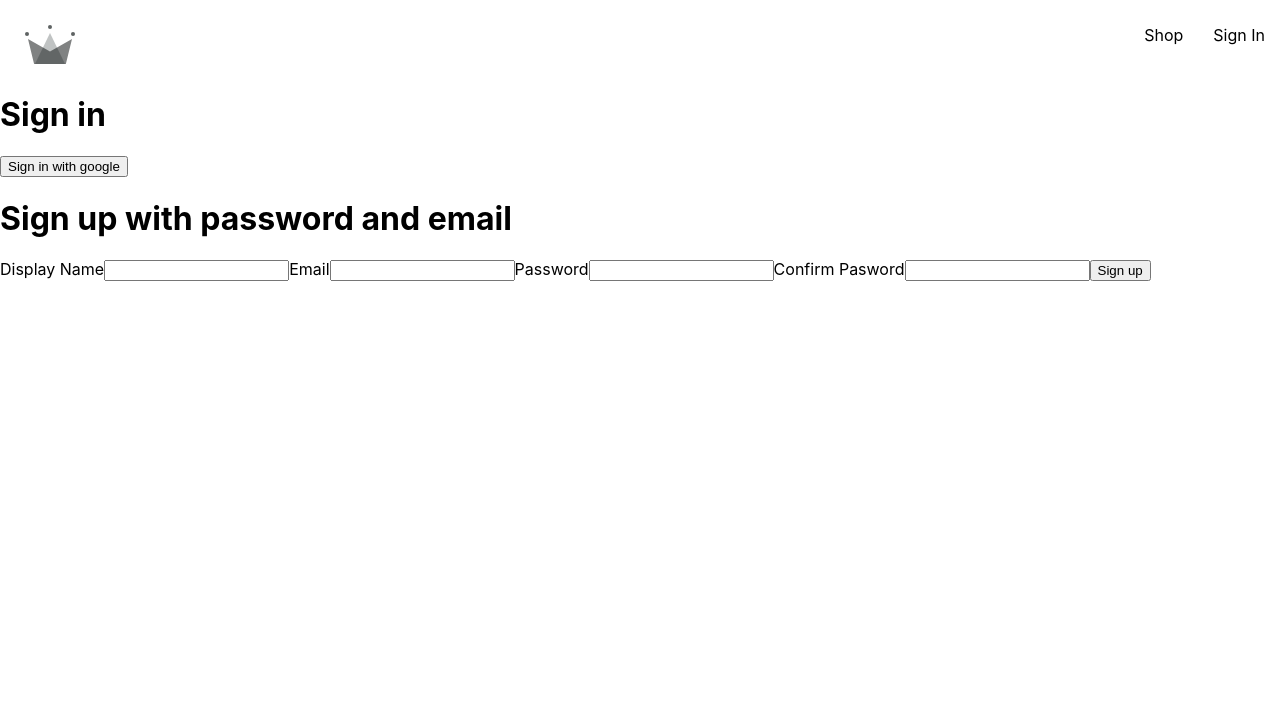
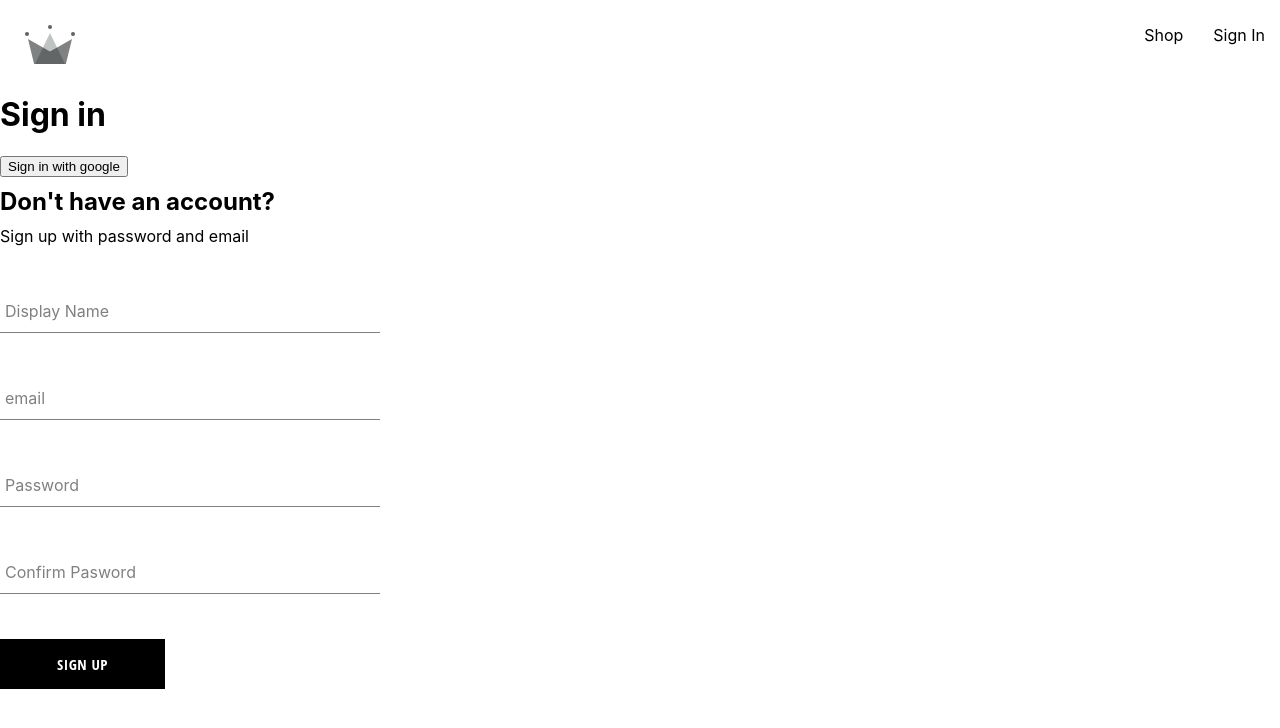
Before and after one commit to caixarel/e-shop, a React (Create React App) app: page /sign-in in a window 1280 px wide. Shown: the top 728 px of the page. Built offline with nearby package versions, Linux system fonts and the light colour scheme.

Commit message:
sign up style

```diff
--- /dev/null
+++ b/src/components/button/button.component.jsx
@@ -0,0 +1,17 @@
+import './button.styles.scss'
+
+const BUTTON_TYPE_CLASSES = {
+  google:'google-sign-in',
+  inverted:'inverted'
+}
+
+const Button = ({children,buttonType, ...otherProps})=>{
+  return (
+    <button className={`button-container ${BUTTON_TYPE_CLASSES[buttonType]}`}
+    {...otherProps}>
+      {children}
+      </button>
+  )
+}
+
+export default Button;
--- /dev/null
+++ b/src/components/button/button.styles.scss
@@ -0,0 +1,46 @@
+.button-container {
+  min-width: 165px;
+  width: auto;
+  height: 50px;
+  letter-spacing: 0.5px;
+  line-height: 50px;
+  padding: 0 35px 0 35px;
+  font-size: 15px;
+  background-color: black;
+  color: white;
+  text-transform: uppercase;
+  font-family: 'Open Sans Condensed';
+  font-weight: bolder;
+  border: none;
+  cursor: pointer;
+  display: flex;
+  justify-content: center;
+
+  &:hover {
+    background-color: white;
+    color: black;
+    border: 1px solid black;
+  }
+
+  &.google-sign-in {
+    background-color: #4285f4;
+    color: white;
+
+    &:hover {
+      background-color: #357ae8;
+      border: none;
+    }
+  }
+
+  &.inverted {
+    background-color: white;
+    color: black;
+    border: 1px solid black;
+
+    &:hover {
+      background-color: black;
+      color: white;
+      border: none;
+    }
+  }
+}
--- /dev/null
+++ b/src/components/form-input/form-input.component.jsx
@@ -0,0 +1,13 @@
+import './form-input.scss'
+const FormInput = ({label,...otherProps})=>{
+  return (
+    <div className="group">
+      <input className="form-input" {...otherProps}/>
+      {
+       label && <label className={`${otherProps.value.length ? 'shrink' : 'form-input-label'}`}>{label}</label>
+      }
+    </div>
+  )
+}
+
+export default FormInput;
--- /dev/null
+++ b/src/components/form-input/form-input.scss
@@ -0,0 +1,54 @@
+$sub-color: grey;
+$main-color: black;
+
+@mixin shrinkLabel {
+  top: -14px;
+  font-size: 12px;
+  color: $main-color;
+}
+
+.group {
+  position: relative;
+  margin: 45px 0;
+
+  .form-input {
+    background: none;
+    background-color: white;
+    color: $sub-color;
+    font-size: 18px;
+    padding: 10px 10px 10px 5px;
+    display: block;
+    width: 100%;
+    border: none;
+    border-radius: 0;
+    border-bottom: 1px solid $sub-color;
+    margin: 25px 0;
+
+    &:focus {
+      outline: none;
+    }
+
+    &:focus~.form-input-label {
+      @include shrinkLabel();
+    }
+  }
+
+  input[type='password'] {
+    letter-spacing: 0.3em;
+  }
+
+  .form-input-label {
+    color: $sub-color;
+    font-size: 16px;
+    font-weight: normal;
+    position: absolute;
+    pointer-events: none;
+    left: 5px;
+    top: 10px;
+    transition: 300ms ease all;
+
+    &.shrink {
+      @include shrinkLabel();
+    }
+  }
+}
--- /dev/null
+++ b/src/components/sign-up-form/sign-up-form.styles.scss
@@ -0,0 +1,8 @@
+.sign-up-container{
+display: flex;
+flex-direction: column;
+width: 380px;
+  h2{
+    margin: 10px 0;
+  }
+}
--- a/src/components/sign-up-form/sign_up-form.component.jsx
+++ b/src/components/sign-up-form/sign_up-form.component.jsx
@@ -2,6 +2,9 @@
 import { createAuthWithEmailAndPassword,
   createDocumentUSerFromAuth }
    from "../../utils/firebase/utils";
+import FormInput from "../form-input/form-input.component";
+import './sign-up-form.styles.scss'
+import Button from "../button/button.component";
 
 const defaultFormFields= {
   displayName: '',
@@ -49,18 +52,15 @@
 
 
   return(
-    <div>
-      <h1>Sign up with password and email </h1>
+    <div className="sign-up-container">
+      <h2>Don't have an account?</h2>
+      <span>Sign up with password and email </span>
       <form action="" onSubmit={handleSubmit}>
-        <label htmlFor="">Display Name</label>
-        <input type="text" required onChange={handleChange} name='displayName' value={displayName}/>
-        <label htmlFor="">Email</label>
-        <input type="email" required onChange={handleChange} name='email' value={email}/>
-        <label htmlFor="">Password</label>
-        <input type="password" required onChange={handleChange} name='password' value={password}/>
-        <label htmlFor="">Confirm Pasword</label>
-        <input type="password" required onChange={handleChange} name='confirmPassword' value={confirmPassword}/>
-        <button type="submit">Sign up</button>
+        <FormInput label="Display Name" required onChange={handleChange} name='displayName' value={displayName}/>
+        <FormInput label="email" required onChange={handleChange} name='email' value={email}/>
+        <FormInput label="Password" required onChange={handleChange} name='password' value={password} />
+        <FormInput label="Confirm Pasword" required onChange={handleChange} name='confirmPassword' value={confirmPassword} />
+        <Button type="submit">Sign up</Button>
       </form>
     </div>
   )
```
